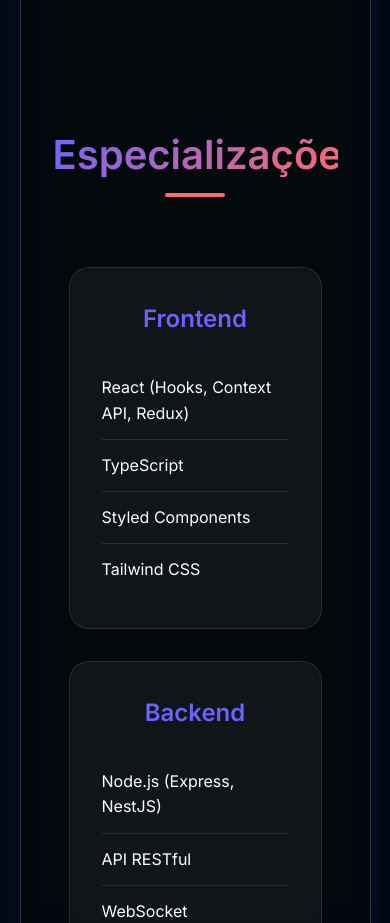
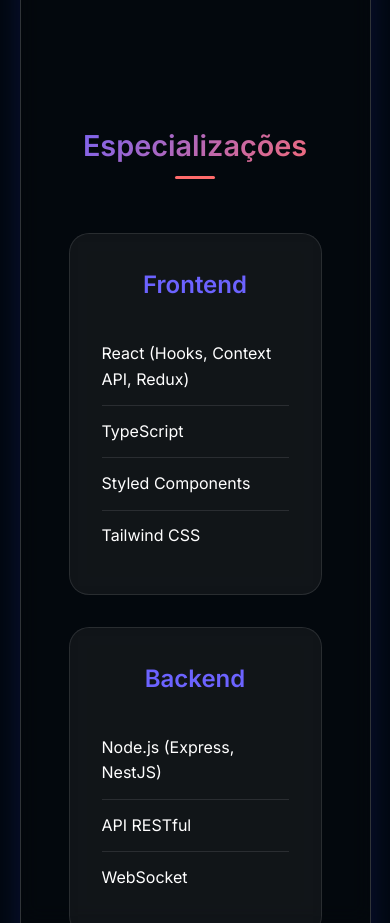
Before and after one commit to misasoares/portfolio-page, a React (Vite) app: page / in a window 390 px wide. Shown: the part 1640-2563 px from the top of the page. Built offline with nearby package versions, Linux system fonts and the light colour scheme.

Commit message:
adjust responsive styles

```diff
--- a/src/components/Specializations/styles.js
+++ b/src/components/Specializations/styles.js
@@ -6,9 +6,10 @@
 `
 
 export const SectionTitle = styled.h2`
-  font-size: 2.5rem;
+  font-size: 1.8rem;
   text-align: center;
-  margin-bottom: 4rem;
+  margin-bottom: 3rem;
+  padding: 0 1rem;
   background: linear-gradient(135deg,
     ${props => props.theme.colors.primary},
     ${props => props.theme.colors.accent});
@@ -16,16 +17,31 @@
   -webkit-text-fill-color: transparent;
   position: relative;
 
+  @media (min-width: ${props => props.theme.breakpoints.md}) {
+    font-size: 2.2rem;
+    margin-bottom: 3.5rem;
+  }
+
+  @media (min-width: ${props => props.theme.breakpoints.lg}) {
+    font-size: 2.5rem;
+    margin-bottom: 4rem;
+  }
+
   &::after {
     content: '';
     position: absolute;
     bottom: -10px;
     left: 50%;
     transform: translateX(-50%);
-    width: 60px;
-    height: 4px;
+    width: 40px;
+    height: 3px;
     background: ${props => props.theme.colors.accent};
     border-radius: 2px;
+
+    @media (min-width: ${props => props.theme.breakpoints.md}) {
+      width: 50px;
+      height: 4px;
+    }
   }
 `
 
```
